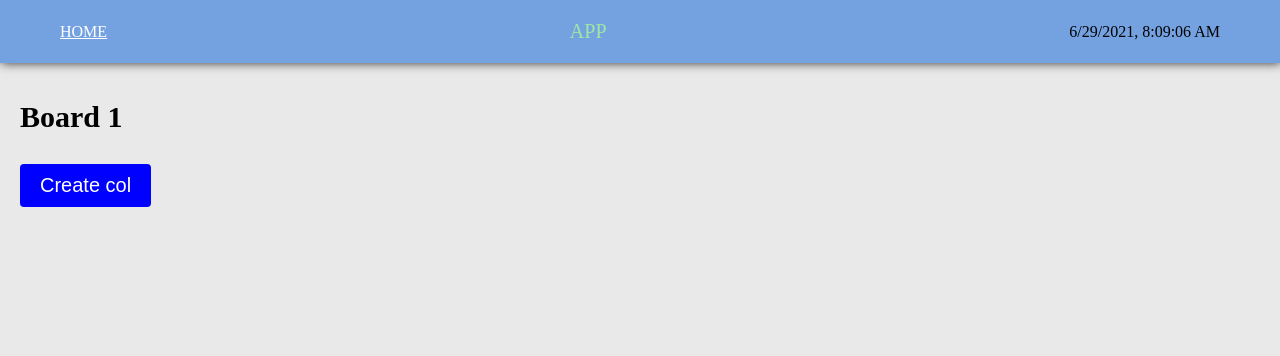
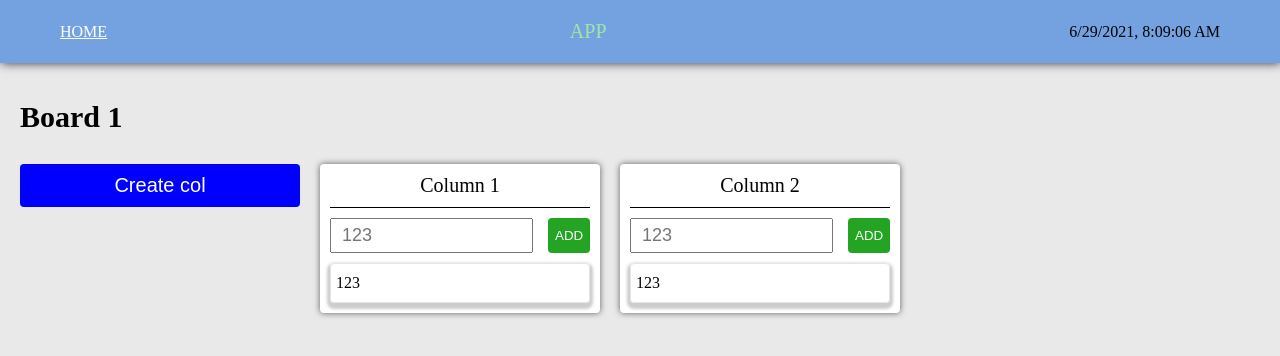
Before and after one commit to ilya07092000/trello-react-ts, a React (Create React App) app: page /board/1 in a window 1280 px wide. Shown: the top 356 px of the page. Built offline with nearby package versions, Linux system fonts and the light colour scheme.

Commit message:
feat: board columns, add task styles

```diff
--- a/src/containers/Board/Board.module.scss
+++ b/src/containers/Board/Board.module.scss
@@ -12,9 +12,45 @@
 
 .content {
   display: flex;
+  margin: 0 -10px;
 }
 
 .contentItem {
   width: 100%;
   max-width: 300px;
+  padding: 0 10px;
 }
+
+.colItem {
+  background: #fff;
+  box-shadow: 0 0 6px 0 rgba(0, 0, 0, .6);
+  padding: 10px;
+  border-radius: 4px;
+}
+
+.colTitle {
+  font-size: 20px;
+  text-align: center;
+  padding-bottom: 10px;
+  border-bottom: 1px solid #000;
+}
+
+.colText {
+  box-shadow: 0 3px 3px 3px rgba(0, 0, 0, .2);
+  border: 1px solid #e5e5e5;
+  border-radius: 4px;
+  margin-top: 10px;
+  padding: 10px 5px;
+  font-size: 16px;
+}
+
+.addTask {
+  margin-top: 10px;
+  display: flex;
+  justify-content: space-between;
+}
+
+.addBtnWrap {
+  width: 70px;
+  padding-left: 15px;
+}
--- a/src/containers/Board/Board.tsx
+++ b/src/containers/Board/Board.tsx
@@ -2,6 +2,8 @@ import React, { useEffect, useState } from 'react';
 import { useLocation } from 'react-router';
 import boardStore from '../../store/boards';
 import CreateCol from '../../components/CreateCol/CreateCol';
+import Input from '../../components/Input/Input';
+import Button from '../../components/Button/Button';
 
 import styles from './Board.module.scss';
 
@@ -12,17 +14,33 @@ const Board = () => {
   useEffect(() => {
     const path: string[] = location.pathname.split('/');
     const boardId: number = +path[path.length - 1];
-    const board = boardStore.getById(boardId);
-    setBoard(board);
+    const board = boardStore.getBoardById(boardId);
+    setBoard(() => board);
   }, []);
 
   return (
     <div className={styles.wrapper}>
       <p className={styles.pageTitle}>{board.title}</p>
       <div className={styles.content}>
-        <div className="contentItem">
+        <div className={styles.contentItem}>
           <CreateCol />
         </div>
+        {board.columns
+          ? board.columns.map((col: any) => (
+              <div key={col.id} className={styles.contentItem}>
+                <div className={styles.colItem}>
+                  <p className={styles.colTitle}>{col.title}</p>
+                  <div className={styles.addTask}>
+                    <Input placeholder="123" />
+                    <div className={styles.addBtnWrap}>
+                      <Button onClick={() => console.log('add')}>Add</Button>
+                    </div>
+                  </div>
+                  <div className={styles.colText}>123</div>
+                </div>
+              </div>
+            ))
+          : null}
       </div>
     </div>
   );
--- a/src/store/boards.tsx
+++ b/src/store/boards.tsx
@@ -26,7 +26,7 @@ class Boards {
     this.boards = this.boards.filter((b) => b.id !== id);
   }
 
-  getById(id: number) {
+  getBoardById(id: number) {
     return this.boards.find((b) => b.id === id);
   }
 }
```
